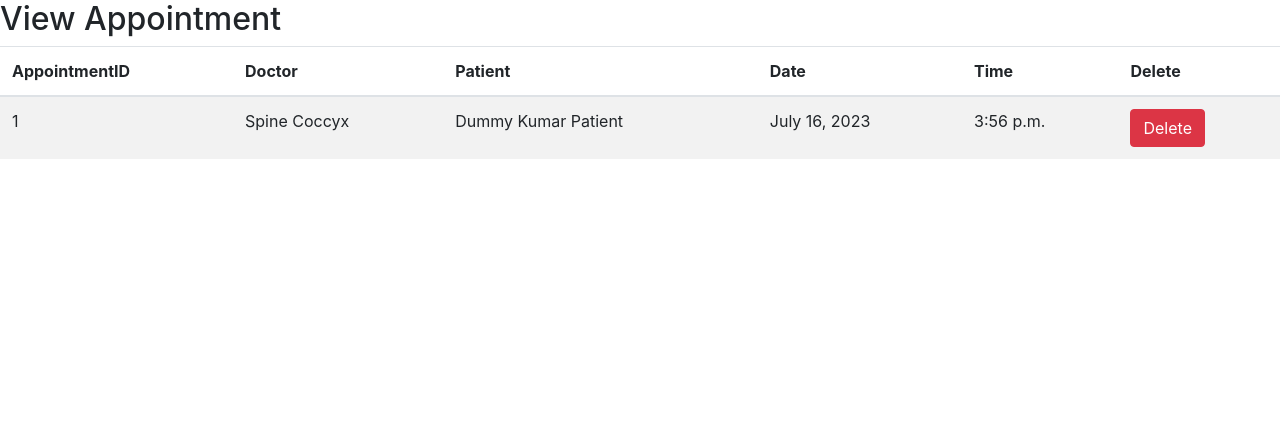
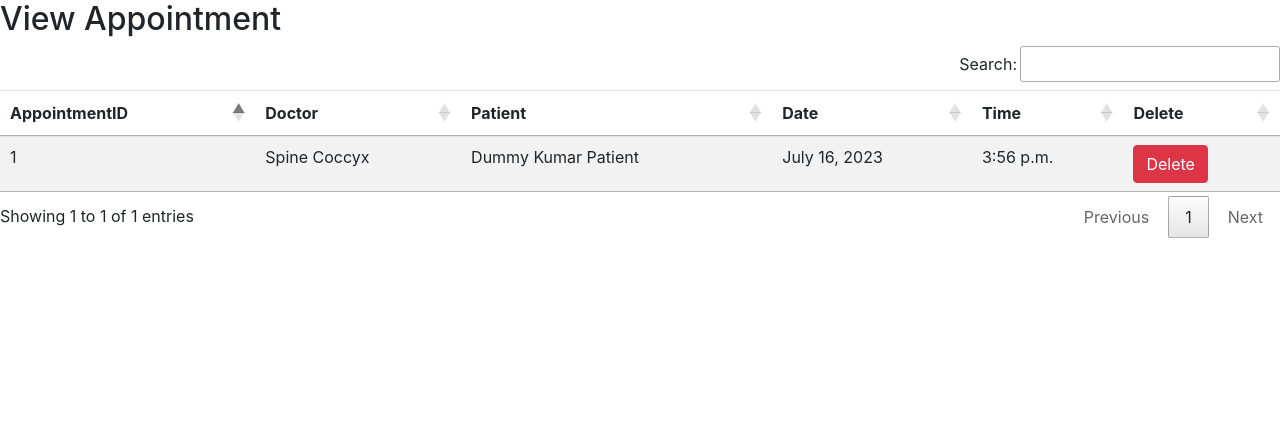
Before and after one commit to rthway/Hospital_Managment_Django, a Django app: page /view_appointment/ in a window 1280 px wide. Shown: the part 56-493 px from the top of the page. Run offline with Django 4.2, Linux system fonts and the light colour scheme; a user stored in the database is signed in; data comes from the database, SQL or seed files in the repository; some libraries are stand-ins or nearby versions.

Commit message:
Add export option with search function

```diff
--- a/hospital/templates/base.html
+++ b/hospital/templates/base.html
@@ -8,6 +8,29 @@
       <script src="https://cdn.jsdelivr.net/npm/bootstrap@4.6.2/dist/js/bootstrap.bundle.min.js"></script>
       <link rel="stylesheet" href="https://use.fontawesome.com/releases/v5.7.0/css/all.css">
       <link rel="stylesheet" href="{% static 'css/mystyle.css' %}">
+      <link rel="stylesheet" href="https://cdn.datatables.net/1.13.5/css/jquery.dataTables.min.css">
+    <link rel="stylesheet" href="https://cdn.datatables.net/buttons/2.4.1/css/buttons.dataTables.min.css">
+    <script src="https://code.jquery.com/jquery-3.7.0.js"></script>
+    <script src="https://cdn.datatables.net/1.13.5/js/jquery.dataTables.min.js"></script>
+    <script src="https://cdn.datatables.net/buttons/2.4.1/js/dataTables.buttons.min.js"></script>
+    <script src="https://cdnjs.cloudflare.com/ajax/libs/jszip/3.10.1/jszip.min.js"></script>
+    <script src="https://cdnjs.cloudflare.com/ajax/libs/pdfmake/0.1.53/pdfmake.min.js"></script>
+    <script src="https://cdnjs.cloudflare.com/ajax/libs/pdfmake/0.1.53/vfs_fonts.js"></script>
+    <script src="https://cdn.datatables.net/buttons/2.4.1/js/buttons.html5.min.js"></script>
+    <title>Hospital Managment System</title>
+    <script>
+          $(document).ready(function() {
+    $('#example').DataTable( {
+        dom: 'Bfrtip',
+        buttons: [
+            'copyHtml5',
+            'excelHtml5',
+            'csvHtml5',
+            'pdfHtml5'
+        ]
+    } );
+} );
+    </script>
 
         <title>
             Hospital Management System
--- a/hospital/templates/view_appointment.html
+++ b/hospital/templates/view_appointment.html
@@ -5,7 +5,7 @@
 
 <div>
     <h2>View Appointment</h2>
-    <table class="table table-striped">
+    <table id="example" class="table table-striped">
         <thead>
             <tr>
                 <th>AppointmentID</th>
```
